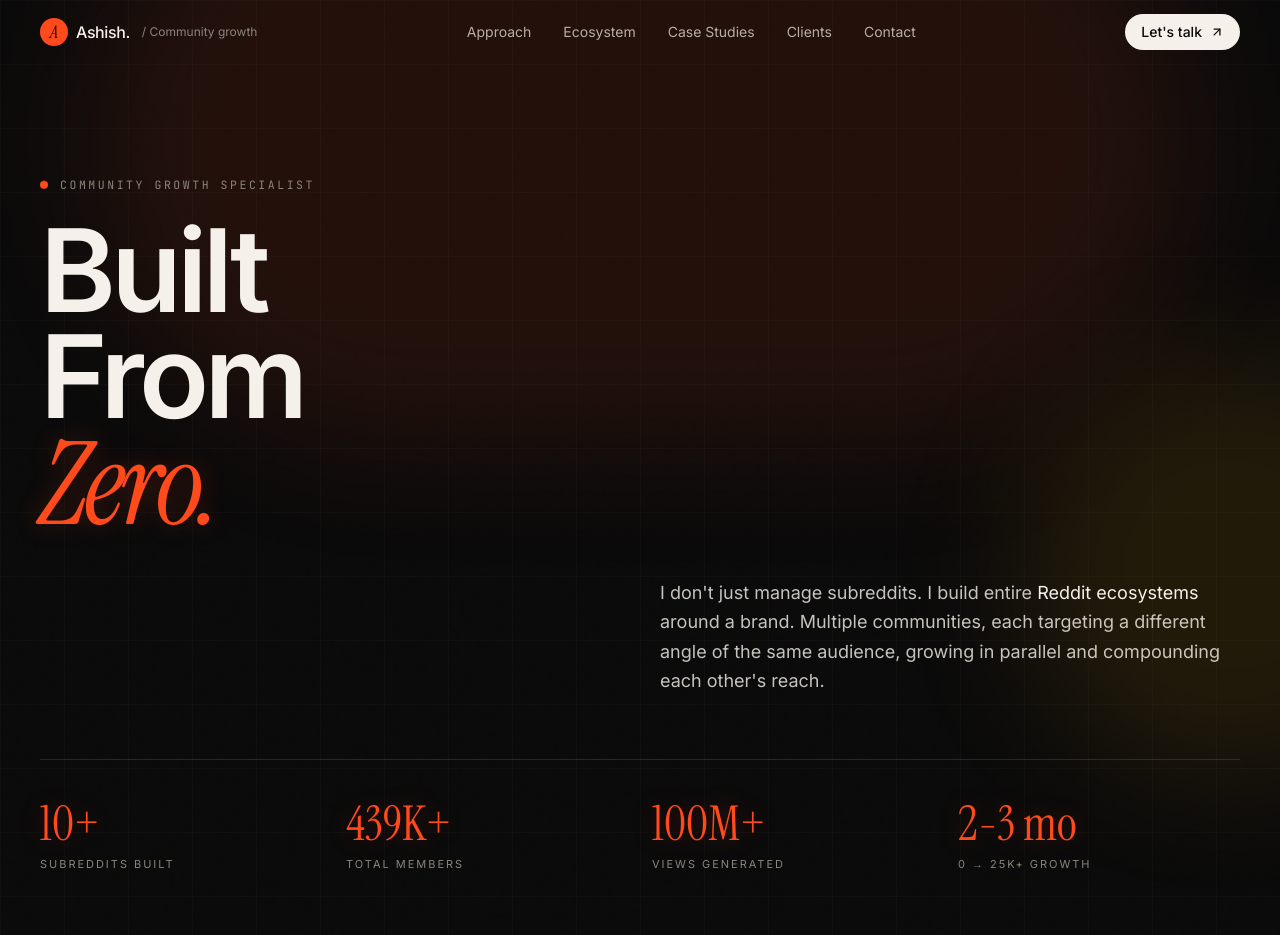
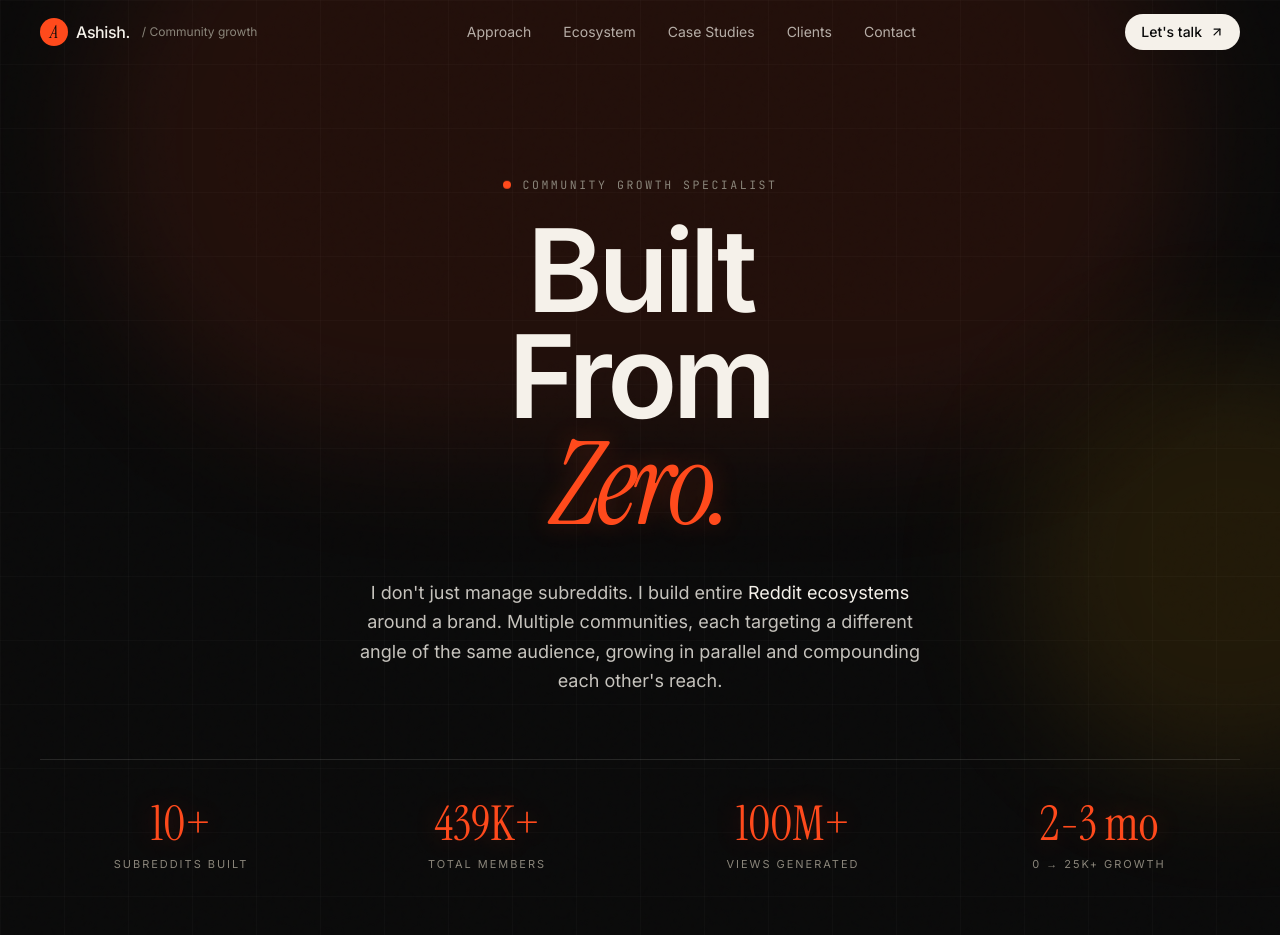
Before and after one commit to amex77/New-Portfolio, a React (Vite) app: page / in a window 1280 px wide. Shown: the top 935 px of the page. Built offline with nearby package versions, Linux system fonts and the light colour scheme.

Commit message:
Center hero layout: headline, intro, stats and scroll cue

```diff
--- a/src/components/Hero.tsx
+++ b/src/components/Hero.tsx
@@ -12,7 +12,7 @@ function Stat({
 }) {
   return (
     <div
-      className="fade-up"
+      className="fade-up text-center"
       style={{ animationDelay: `${delay}ms` }}
     >
       <div className="font-serif text-4xl md:text-5xl text-flame glow-flame">
@@ -39,14 +39,14 @@ export default function Hero() {
       <div className="absolute -top-40 left-1/2 -translate-x-1/2 h-[600px] w-[1100px] rounded-full bg-flame/10 blur-3xl" />
       <div className="absolute top-1/3 -right-40 h-[420px] w-[420px] rounded-full bg-amber/10 blur-3xl" />
 
-      <div className="relative mx-auto max-w-7xl px-6 lg:px-10 pt-36 md:pt-44 pb-24">
-        <div className="flex items-center gap-3 text-mist">
+      <div className="relative mx-auto max-w-7xl px-6 lg:px-10 pt-36 md:pt-44 pb-24 text-center">
+        <div className="flex items-center justify-center gap-3 text-mist">
           <span className="inline-block h-2 w-2 rounded-full bg-flame ticker" />
           <span className="eyebrow">Community Growth Specialist</span>
         </div>
 
         <h1
-          className={`mt-6 font-sans font-semibold tracking-[-0.04em] leading-[0.92] text-[clamp(3rem,9vw,7.5rem)] reveal ${
+          className={`mt-6 text-center font-sans font-semibold tracking-[-0.04em] leading-[0.92] text-[clamp(3rem,9vw,7.5rem)] reveal ${
             shown ? "in" : ""
           }`}
           style={{ transitionDelay: "80ms" }}
@@ -61,12 +61,12 @@ export default function Hero() {
         </h1>
 
         <div
-          className={`mt-10 grid grid-cols-1 lg:grid-cols-12 gap-10 reveal ${
+          className={`mt-10 flex justify-center reveal ${
             shown ? "in" : ""
           }`}
           style={{ transitionDelay: "260ms" }}
         >
-          <p className="lg:col-span-6 lg:col-start-7 text-paper/80 text-lg leading-relaxed max-w-xl">
+          <p className="mx-auto text-center text-paper/80 text-lg leading-relaxed max-w-xl">
             I don't just manage subreddits. I build entire{" "}
             <span className="text-paper">Reddit ecosystems</span> around a
             brand. Multiple communities, each targeting a different angle of
@@ -88,7 +88,7 @@ export default function Hero() {
         </div>
 
         {/* Scroll cue */}
-        <div className="mt-16 flex items-center gap-3 text-mist">
+        <div className="mt-16 flex items-center justify-center gap-3 text-mist">
           <span className="eyebrow">Scroll</span>
           <span className="relative inline-block h-8 w-px bg-line-strong overflow-hidden">
             <span className="absolute inset-x-0 top-0 h-3 bg-flame animate-[ticker_1.6s_ease-in-out_infinite]" />
```
